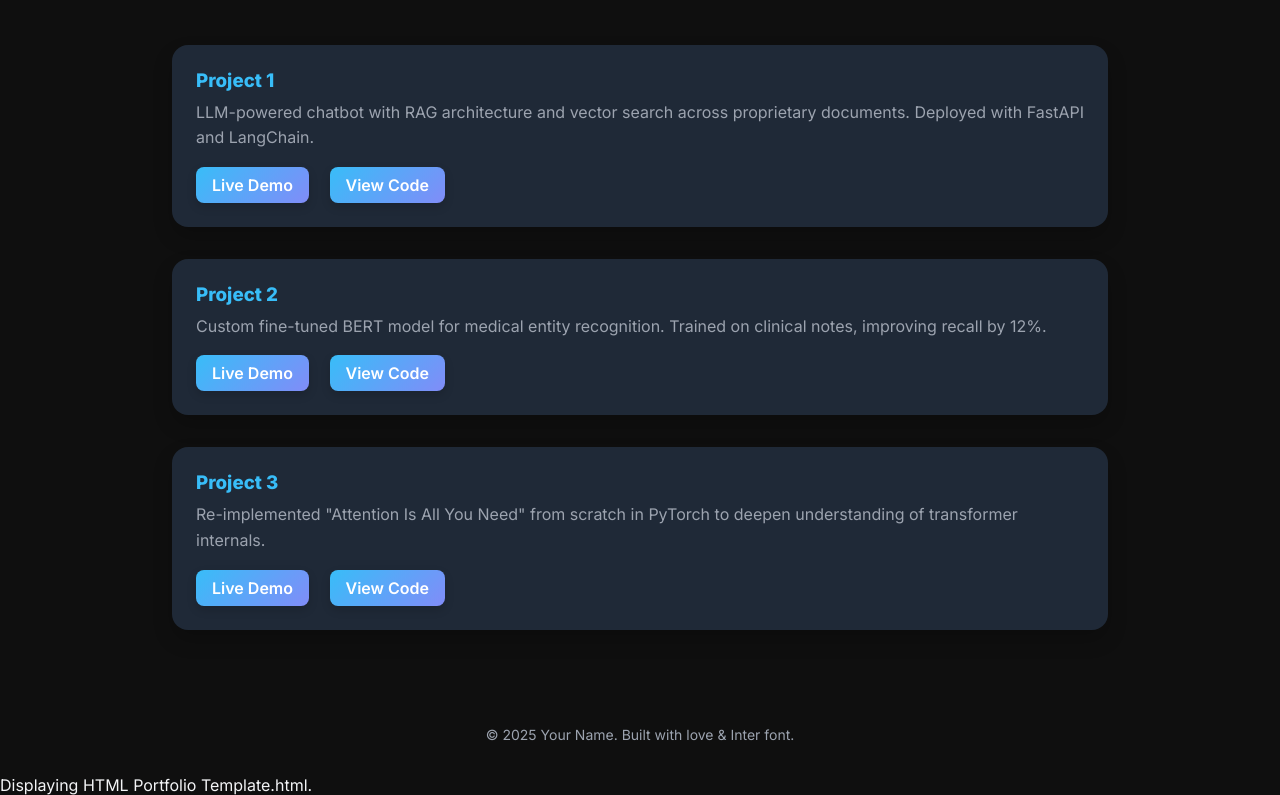
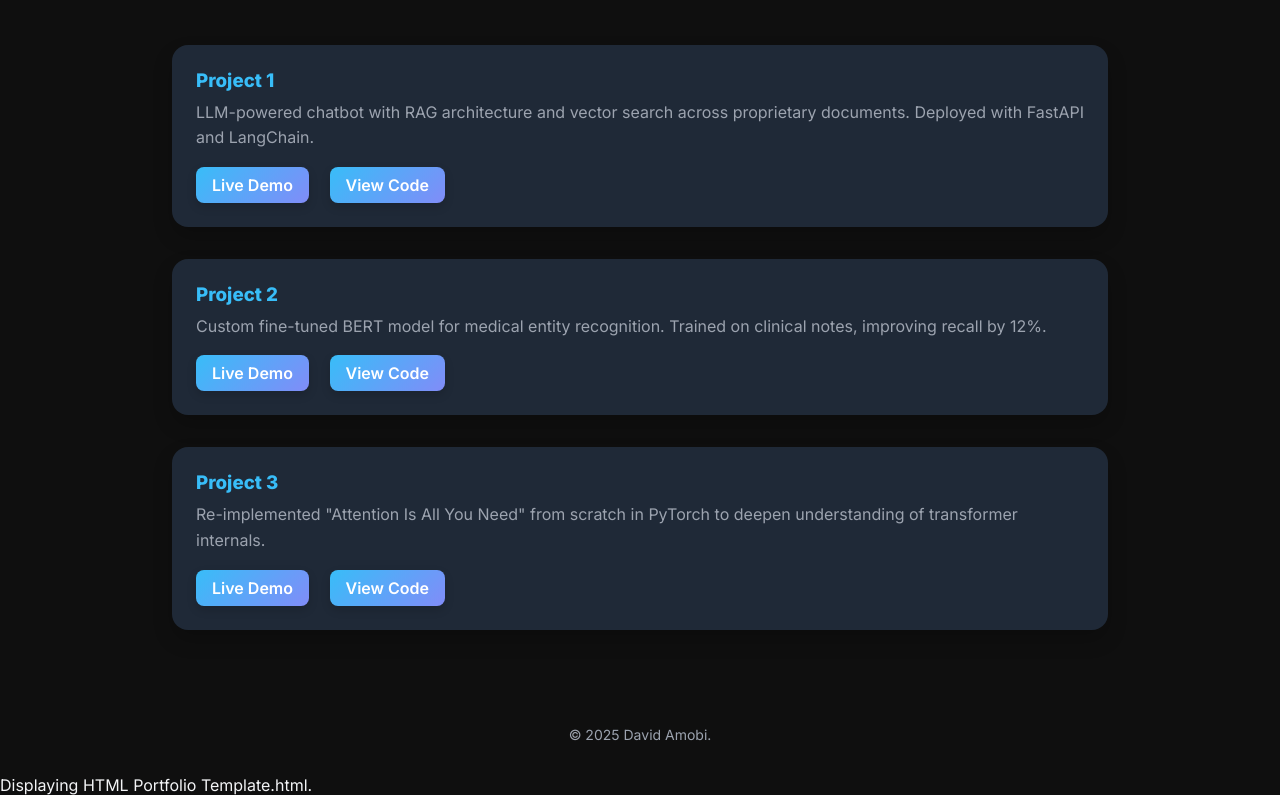
Before and after one commit to dprobity/dprobity.github.io, a plain HTML site: page index.html in a window 1280 px wide. Shown: the part 1079-1874 px from the top of the page. Drawn offline with nearby package versions, Linux system fonts and the light colour scheme.

Commit message:
Change portfolio title and footer name
Updated the portfolio title and footer name.

```diff
--- a/index.html
+++ b/index.html
@@ -4,7 +4,7 @@
 <head>
   <meta charset="UTF-8" />
   <meta name="viewport" content="width=device-width, initial-scale=1.0" />
-  <title>Plug-N-Play Portfolio</title>
+  <title>David-Amobi Portfolio</title>
   <link href="https://fonts.googleapis.com/css2?family=Inter:wght@400;600;800&display=swap" rel="stylesheet">
   <script src="https://cdn.jsdelivr.net/npm/typed.js@2.0.12"></script>
   <style>
@@ -262,7 +262,7 @@
   </section>
 
   <footer>
-    © 2025 Your Name. Built with love & Inter font.
+    © 2025 David Amobi.
   </footer>
 
   <script>
```
